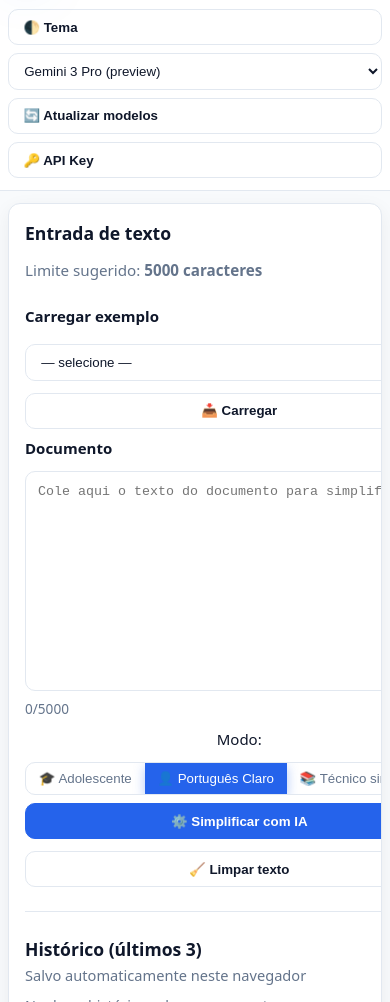
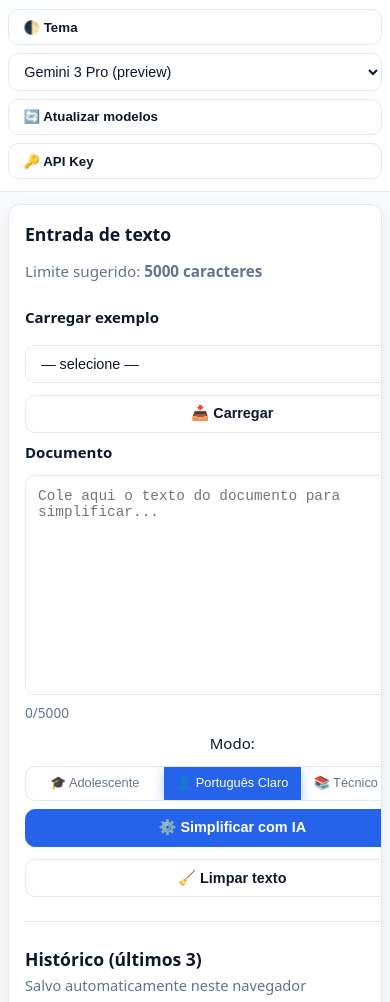
Before and after one commit to PedroBosa/Li-Entendi, a plain HTML site: page index.html in a window 390 px wide. Shown: the part 83-1085 px from the top of the page. Drawn offline with Linux system fonts and the light colour scheme; no server answers.

Commit message:
Update style.css

```diff
--- a/assets/css/style.css
+++ b/assets/css/style.css
@@ -96,21 +96,26 @@ main { max-width: 1200px; margin: 0 auto; padding: 1rem; width: 100%; box-sizing
   .controls select, .controls .btn { width: 100%; max-width: 100%; }
   main { padding: .75rem .5rem 1.5rem; width: 100%; max-width: 100vw; box-sizing: border-box; }
   .grid { width: 100%; max-width: 100%; box-sizing: border-box; gap: var(--space-3); }
-  .card { padding: .5rem; width: 100%; max-width: 100%; box-sizing: border-box; overflow-x: hidden; }
+  .card { padding: .75rem; width: 100%; max-width: 100%; box-sizing: border-box; overflow-x: hidden; }
+  .card > * { max-width: 100%; }
   .row { gap: var(--space-2); flex-direction: column; align-items: stretch; width: 100%; max-width: 100%; }
-  .row > * { width: 100%; max-width: 100%; box-sizing: border-box; }
-  .row span { width: auto; max-width: 100%; }
-  .row label { max-width: 100%; }
-  .row .btn { justify-content: center; width: 100%; max-width: 100%; }
+  .row > * { width: 100%; max-width: 100%; box-sizing: border-box; overflow-wrap: break-word; }
+  .row span { width: auto; max-width: 100%; word-wrap: break-word; }
+  .row label { max-width: 100%; word-wrap: break-word; }
+  .row .btn { justify-content: center; width: 100%; max-width: 100%; font-size: .9rem; }
   .row textarea { width: 100%; max-width: 100%; box-sizing: border-box; }
+  .char-count { flex-wrap: wrap; gap: .25rem; }
   .history-head { flex-direction: column; align-items: stretch }
-  .segmented { width: 100%; max-width: 100%; }
-  .segmented button { flex: 1 1 auto; text-align: center; min-width: 0; }
+  .segmented { width: 100%; max-width: 100%; display: flex; }
+  .segmented button { flex: 1 1 0; text-align: center; min-width: 0; font-size: .8rem; padding: .4rem .5rem; white-space: normal; line-height: 1.3; }
   .tabs { display: grid; grid-template-columns: repeat(2, minmax(0, 1fr)); gap: var(--space-2); padding: var(--space-2) 0; margin: 0; position: static; width: 100%; max-width: 100%; box-sizing: border-box; }
-  .tab { min-width: 0; max-width: 100%; overflow: hidden; text-overflow: ellipsis; font-size: .85rem; padding: .5rem; }
-  .tab-label { font-size: .85rem; }
-  textarea, select, input { width: 100%; max-width: 100%; box-sizing: border-box; }
-  label { max-width: 100%; }
+  .tab { min-width: 0; max-width: 100%; overflow: hidden; text-overflow: ellipsis; font-size: .8rem; padding: .5rem .25rem; }
+  .tab-label { font-size: .8rem; }
+  .tab-icon { font-size: 1rem; }
+  textarea, select, input { width: 100%; max-width: 100%; box-sizing: border-box; font-size: .9rem; }
+  label { max-width: 100%; word-wrap: break-word; }
+  h2, h3 { word-wrap: break-word; max-width: 100%; }
+  p { word-wrap: break-word; max-width: 100%; }
   #resumoList, #clausulasList, #glossarioList, #atencaoList, #perguntasList { grid-template-columns: 1fr; width: 100%; max-width: 100%; }
   footer { padding: 0 .5rem 1.5rem }
 }
```
